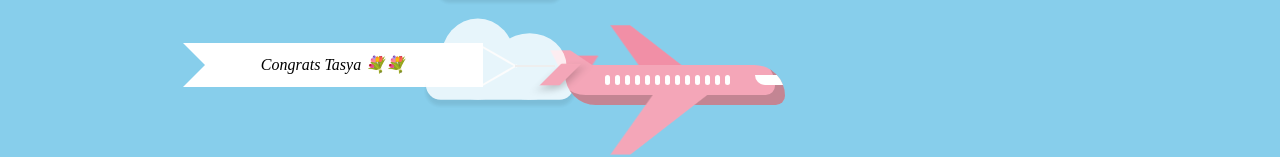
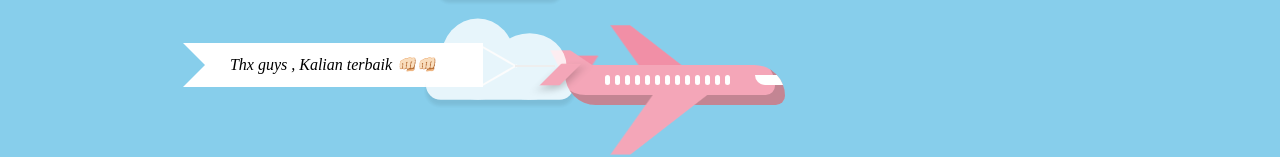
Before and after one commit to AndikaZy/Untuk-amel, a plain HTML site: page index.html in a window 1280 px wide. Shown: the part 335-492 px from the top of the page. Drawn offline with Linux system fonts and the light colour scheme.

Commit message:
Update index.html

```diff
--- a/index.html
+++ b/index.html
@@ -27,7 +27,7 @@
     <div class="banner-container">
         <i class="rope"></i>
         <i class="banner">
-         Congrats Tasya 💐💐
+         Thx guys , Kalian terbaik 👊🏻👊🏻
         <i class="triangle"></i>
     </i>
     </div>
```
